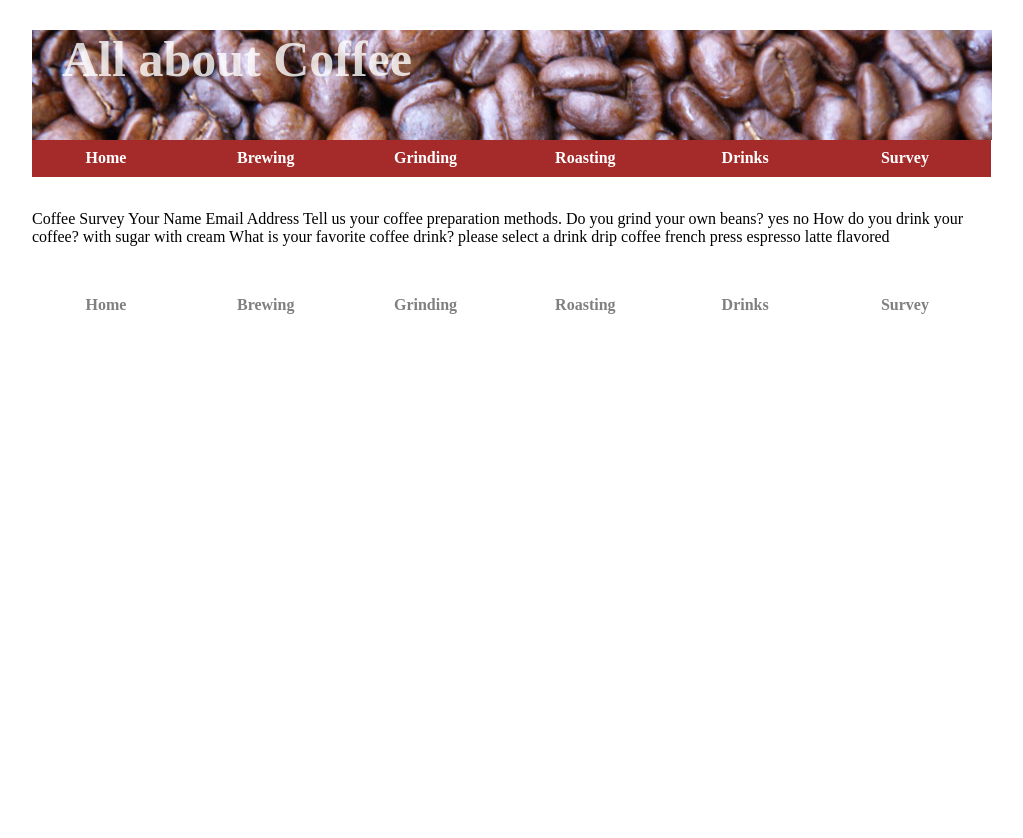
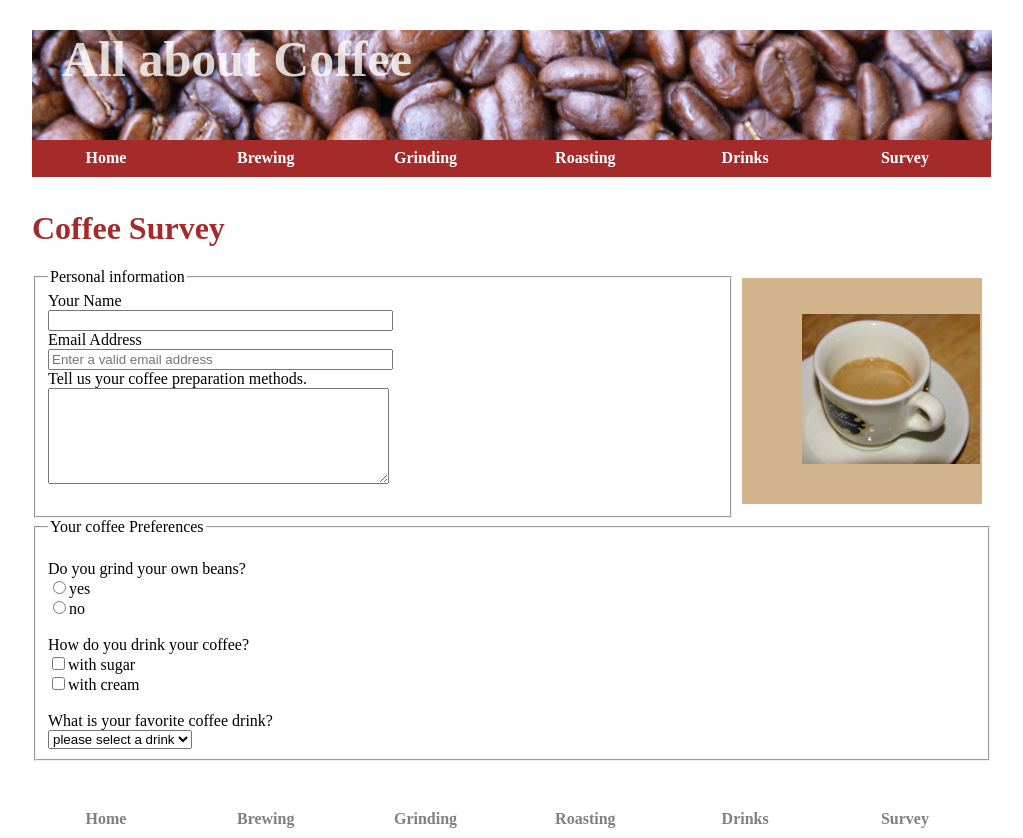
Before and after one commit to the-agarwal01/first-project, a plain HTML site: page survey.html in a window 1280 px wide. Shown: the whole page, without its empty margins (128-1151 px from the left). Before the commit the page ends 800 px from the top, so only its background shows below. Drawn offline with Linux system fonts and the light colour scheme.

Commit message:
Update survey.html

```diff
--- a/survey.html
+++ b/survey.html
@@ -1,5 +1,5 @@
 <!doctype html>
-<html>
+<html lang="en">
 <head>
 <meta charset="utf-8">
 <title>Coffee Survey</title>
@@ -12,7 +12,7 @@
   <br/>
 
   <nav >
-    <a href="index.html" width=500px>Home&nbsp;&nbsp;&nbsp;</a>
+    <a href="index.html">Home&nbsp;&nbsp;&nbsp;</a>
     <a href="brewing.html">Brewing&nbsp;&nbsp;&nbsp;</a>
     <a href="grinding.html">Grinding&nbsp;&nbsp;&nbsp;</a>
     <a href="roasting.html">Roasting&nbsp;&nbsp;&nbsp;</a>
@@ -21,33 +21,50 @@
   </nav>
   </header>
 
-Coffee Survey
+<form action="coffee-survey.php" method="post">
+<h1>Coffee Survey</h1>
+<aside>
+  <figure>
+    <img src="images/espresso.jpg" alt="A cup of espresso" height="150"/>
+  </figure>
+</aside>
+<fieldset>
+<legend>Personal information</legend>
+Your Name<br/>
+<input type="text" name="name" required size="40"/>
+<br/>
+Email Address<br/>
+<input type="email" name="email" placeholder="Enter a valid email address" size="40" required/>
+<br/>
+Tell us your coffee preparation methods.<br/>
+  <textarea name="preperation" cols="40" rows="6"></textarea><br/>
+<br/>
+</fieldset>
+<fieldset>
 
-Your Name
-
-Email Address
-
-Tell us your coffee preparation methods.
-
-Do you grind your own beans?
-yes
-no
-
-How do you drink your coffee?
-with sugar
-with cream
-
-What is your favorite coffee drink?
-
-please select a drink
-drip coffee
-french press
-espresso
-latte
-flavored
+  <legend>Your coffee Preferences</legend><br/>
+Do you grind your own beans?<br/>
+<input type="radio" name="grind" value="yes"/>yes<br/>
+<input type="radio" name="grind" value="no"/>no<br/>
+<br/>
+How do you drink your coffee?<br/>
+<input type="checkbox" name="drink" value="sugar"/>with sugar<br/>
+<input type="checkbox" name="drink" value="cream"/>with cream<br/>
+<br/>
+What is your favorite coffee drink?<br/>
+<select name="favorite">
+<option value="">please select a drink</option>
+<option value="drip">drip coffee</option>
+<option value="french">french press</option>
+<option value="espresso">espresso</option>
+<option value="latte">latte</option>
+<option value="flavored">flavored</option>
+</select>
+</fieldset>
+</form>
 <footer>
   <nav >
-    <a href="index.html" width=500px>Home&nbsp;&nbsp;&nbsp;</a>
+    <a href="index.html">Home&nbsp;&nbsp;&nbsp;</a>
     <a href="brewing.html">Brewing&nbsp;&nbsp;&nbsp;</a>
     <a href="grinding.html">Grinding&nbsp;&nbsp;&nbsp;</a>
     <a href="roasting.html">Roasting&nbsp;&nbsp;&nbsp;</a>
```
